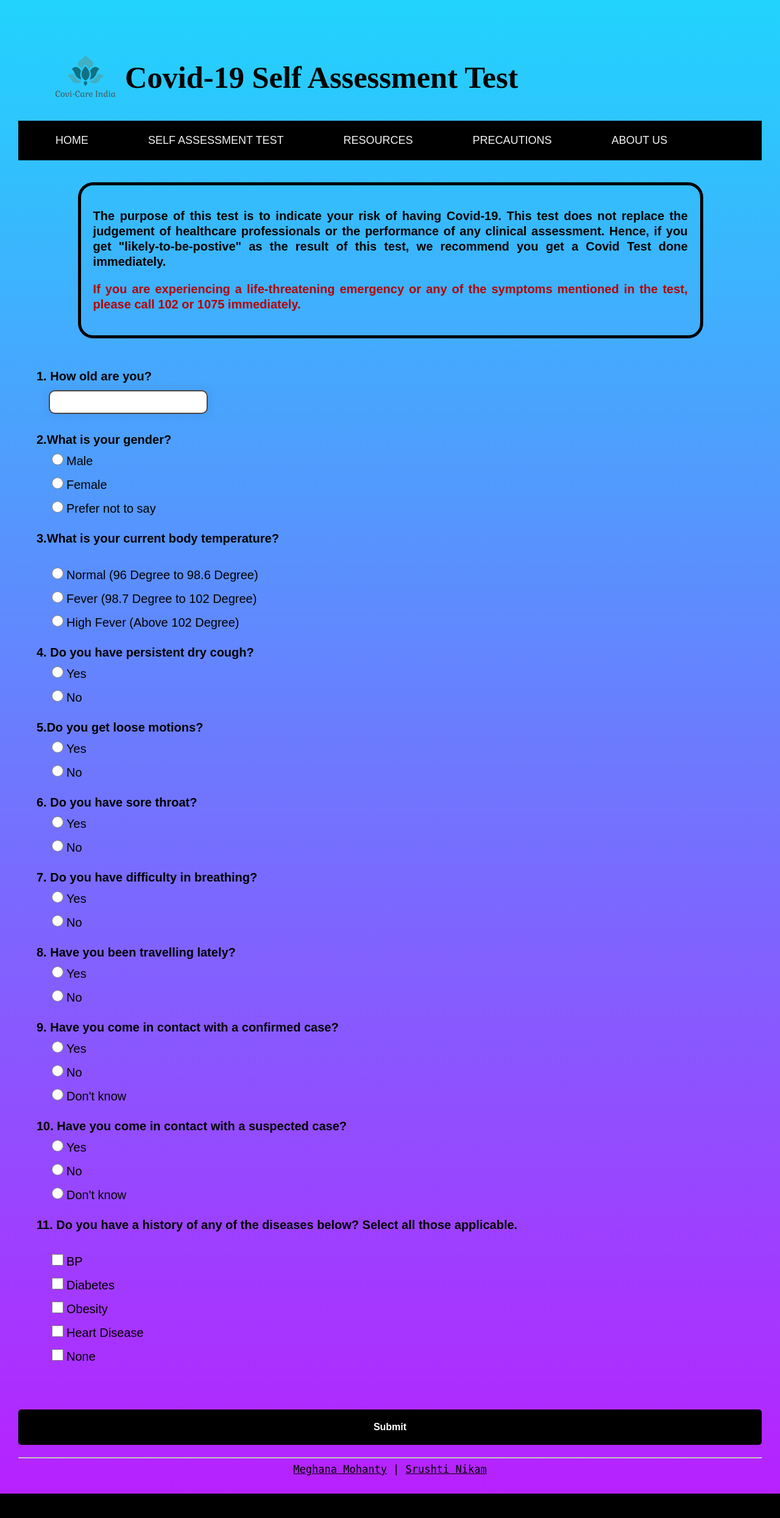
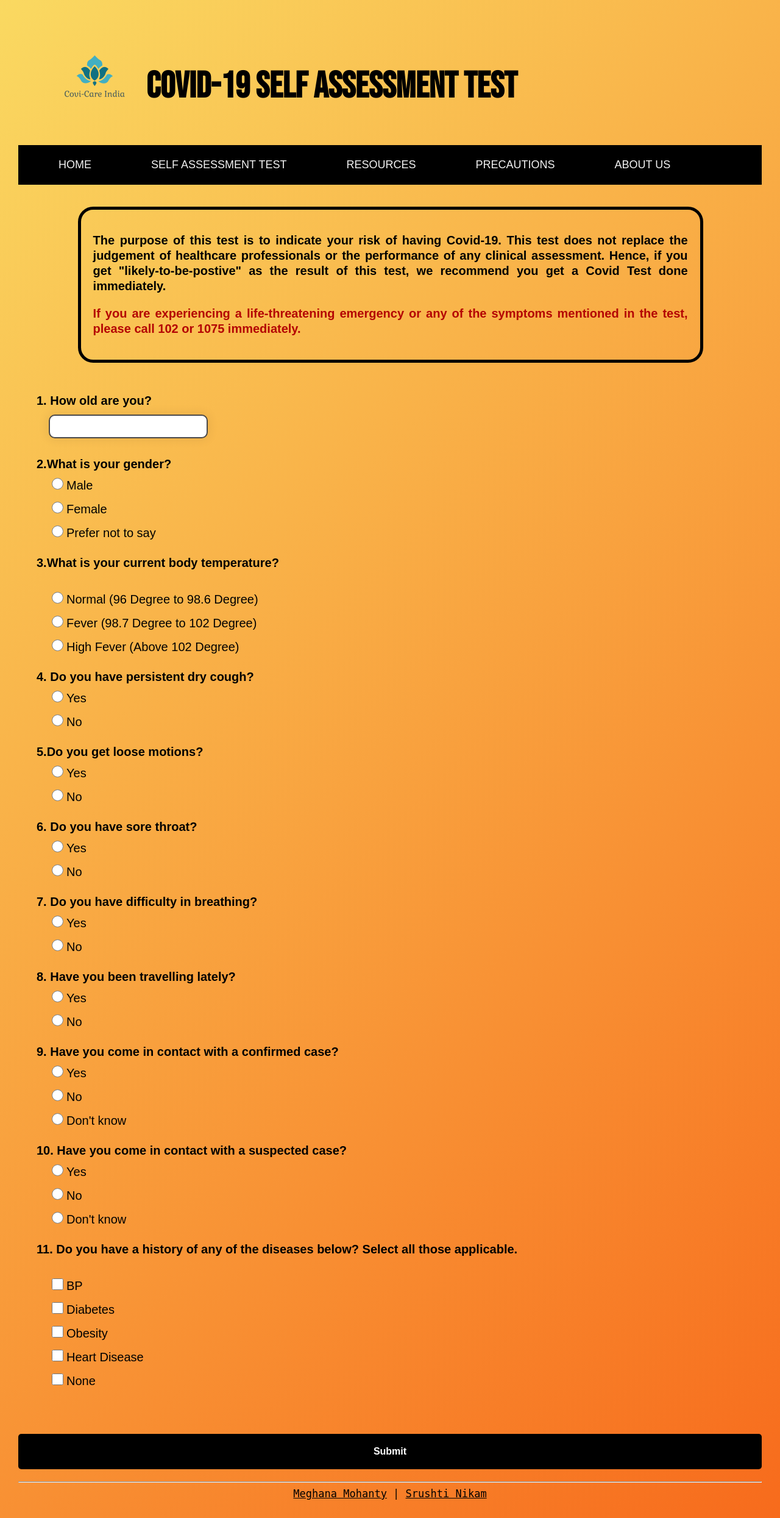
Before and after one commit to Meghana-Mohanty/Covi-Care-India, a PHP site: page /Form.html in a window 1280 px wide. Shown: the whole page at 61% size. Before the commit the page ends 2450 px from the top, so only its background shows below. Run offline with PHP 8.4, Linux system fonts and the light colour scheme.

Commit message:
Update Layout.css

```diff
--- a/Layout.css
+++ b/Layout.css
@@ -1,19 +1,24 @@
+@import url('https://fonts.googleapis.com/css2?family=Bebas+Neue&display=swap');
 html
 {
   font-family:sans-serif;
-  background-color: #21D4FD;
-background-image: linear-gradient(180deg, #21D4FD 0%, #B721FF 100%);
+  /*background-color: #4158D0;
+background-image: linear-gradient(315deg, #4158D0 0%, #C850C0 46%, #FFCC70 100%);*/
+  background-color: #FAD961;
+  background-image: linear-gradient(135deg, #FAD961 0%, #F76B1C 100%);
+  scroll-behavior: smooth;
 }
 h2
 {
   text-align: center;
   color:black;
   font-weight: bolder;
-
+  font-family: 'Bebas Neue', cursive;
 }
 h1
 {
-  font-family: 'Times New Roman', Times, serif;
+  font-family: 'Bebas Neue', cursive;
+  font-size: 60px;
 }
 body
 {
@@ -59,7 +64,8 @@ p
 {
   width: 150px;
   height: 130px;
-  margin: 10px 15px 10px 0;
+  margin: 10px 15px 10px 15px;
+
 }
 #caution
 {
@@ -82,6 +88,8 @@ p
   text-align:left;
   color: black;
   font-size: 1.2em;
+  padding-left: 20px;
+  padding-bottom: 10px;
 }
 .navbar a
 {
@@ -89,8 +97,8 @@ p
   display: block;
   color: #f2f2f2;
   text-align: center;
-  padding-right: 37px;
-  padding-left: 40px;
+  padding-right: 32px;
+  padding-left: 45px;
   text-decoration: none;
   font-size: 18px;
   margin-left: 21px;
@@ -194,12 +202,13 @@ button{
   border-radius:5px;
   width: 100% ;
   font-size:medium;
+  cursor: grab;
 }
 
 button:hover{
     background-color: rgb(209, 209, 209);
     color: black;
-    cursor: pointer ;
+    cursor: pointer;
 }
 
 *:focus{
```
